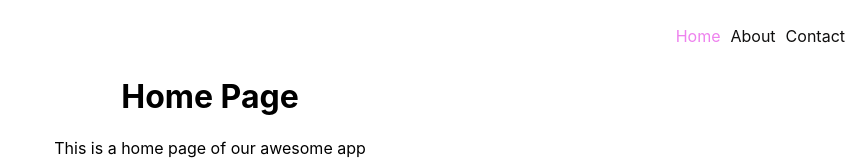
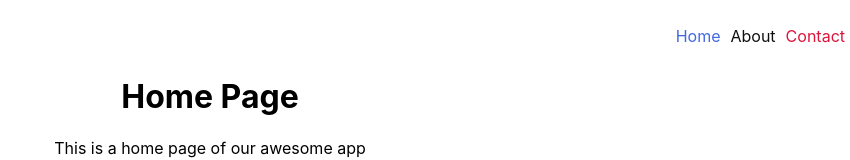
Before and after one commit to rolitiwari1234/React-1, a React (Create React App) app in the folder my-app/: page / in a window 1280 px wide. Shown: the top 160 px of the page, without its empty margins (430-1280 px from the left). Built offline with nearby package versions, Linux system fonts and the light colour scheme.

Commit message:
Active link

```diff
--- a/my-app/src/App.css
+++ b/my-app/src/App.css
@@ -26,6 +26,10 @@ span{
   padding: 10px 5px;
 
 }
+/* .navbar .active{
+  color:#4876d2;
+  background-color:rgb(37, 30, 236);
+} */
 .nav-bar-link{
   color:rgb(16, 15, 15);
   text-decoration:none;
--- a/my-app/src/components/Navbar.js
+++ b/my-app/src/components/Navbar.js
@@ -4,9 +4,17 @@ function Navbar(){
     return(
         <div>
             <ul className='navbar'>
-           <li><NavLink  className = "nav-bar-link" style = {{color:"violet"}}to = "/">Home</NavLink></li>
-           <li><NavLink className = "nav-bar-link" to = "/about">About</NavLink></li>
-            <li><NavLink className = "nav-bar-link"to = "/">Contact</NavLink></li>
+           <li><NavLink
+           style = {({isActive})=>{return{color: isActive ? "royalblue":"green"}}}
+           className = "nav-bar-link" to = "/">Home</NavLink></li>
+
+           <li><NavLink
+           style = {({isActive})=>{return{olor : isActive ? "darkmagenta" : "lightblue"}}}
+           className = "nav-bar-link" to = "/about">About</NavLink></li>
+
+            <li><NavLink
+            style = {({isActive})=>{return{color : isActive ? "greenyellow" : "crimson"}}}
+            className = "nav-bar-link"to = "/contact">Contact</NavLink></li>
 
             {/* <li><Link to = "/user/roli">Roli</Link></li>
             <li><Link to = "/user/tiwari">tiwari</Link></li> */}
```
